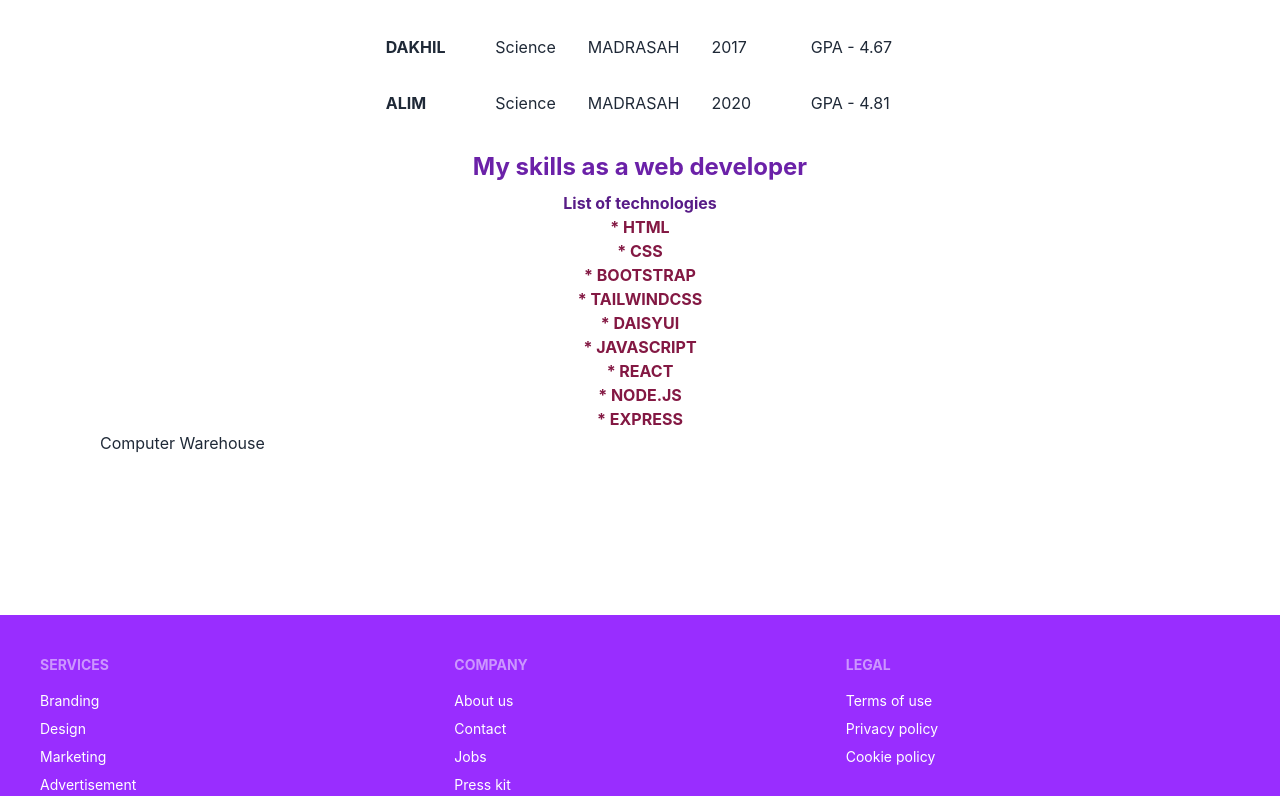
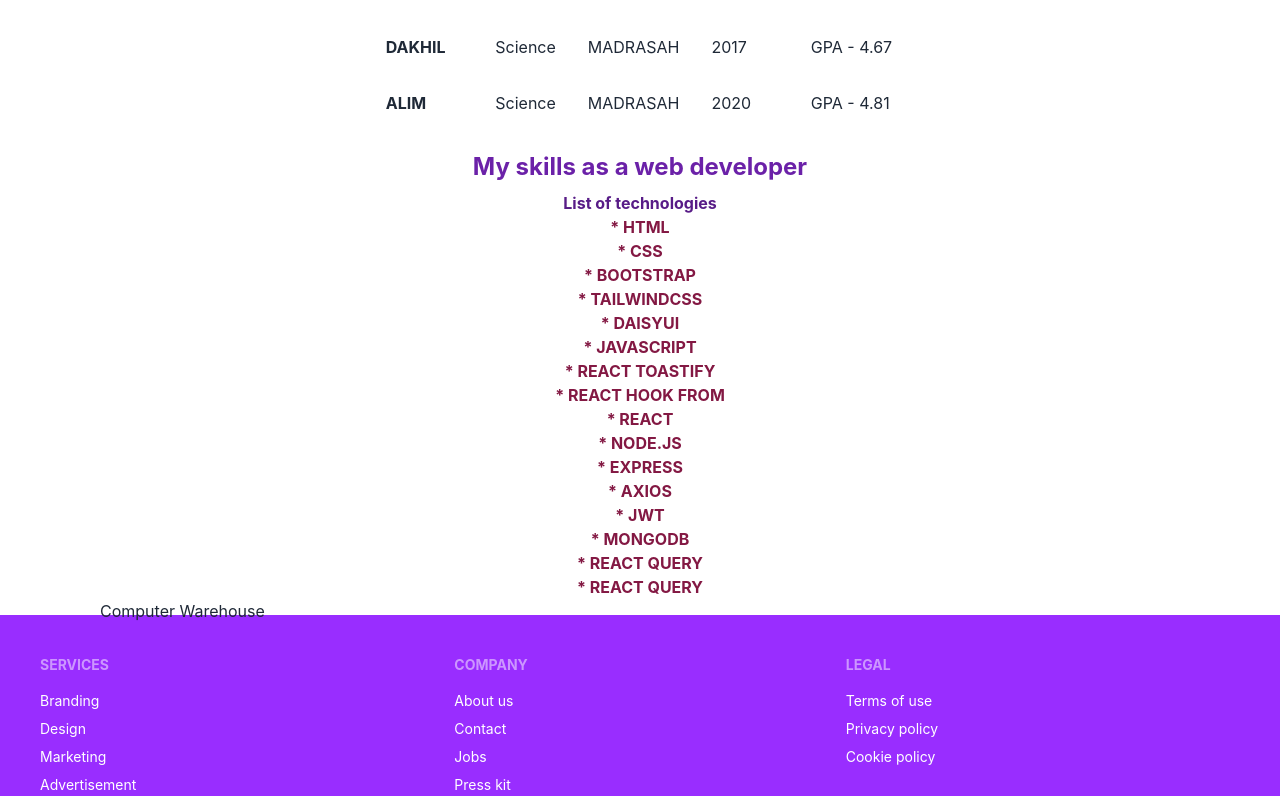
Before and after one commit to abdullahalmasudpersonal/Af-Electronic-Ltd-client, a React (Create React App) app: page /myportfolio in a window 1280 px wide. Shown: the part 452-1248 px from the top of the page. Built offline with nearby package versions, Linux system fonts and the light colour scheme; no server answers.

Commit message:
update readmefile

```diff
--- a/src/Pages/Dashbord/MakeAdmin.js
+++ b/src/Pages/Dashbord/MakeAdmin.js
@@ -16,7 +16,7 @@ const MakeAdmin = () => {
 
     return (
         <div className='ml-6'>
-            <h2>Make Admin: {users.length}</h2>
+            <h2 className='mb-3'>Make Admin</h2>
             <table className="table ">
                 <thead>
                     <tr>
--- a/src/Pages/MyPortfolio/MyPortfolio.js
+++ b/src/Pages/MyPortfolio/MyPortfolio.js
@@ -70,9 +70,16 @@ const MyPortfolio = () => {
                         <li>* TAILWINDCSS</li>
                         <li>* DAISYUI</li>
                         <li>* JAVASCRIPT</li>
+                        <li>* REACT TOASTIFY</li>
+                        <li>* REACT HOOK FROM</li>
                         <li>* REACT</li>
                         <li>* NODE.JS</li>
                         <li>* EXPRESS</li>
+                        <li>* AXIOS</li>
+                        <li>* JWT</li>
+                        <li>* MONGODB</li>
+                        <li>* REACT QUERY</li>
+                        <li>* REACT QUERY</li>
                     </ul>
                 </div>
 
```
Also changed, not shown: 1 other file (tests, documents, lock files or other folders).
